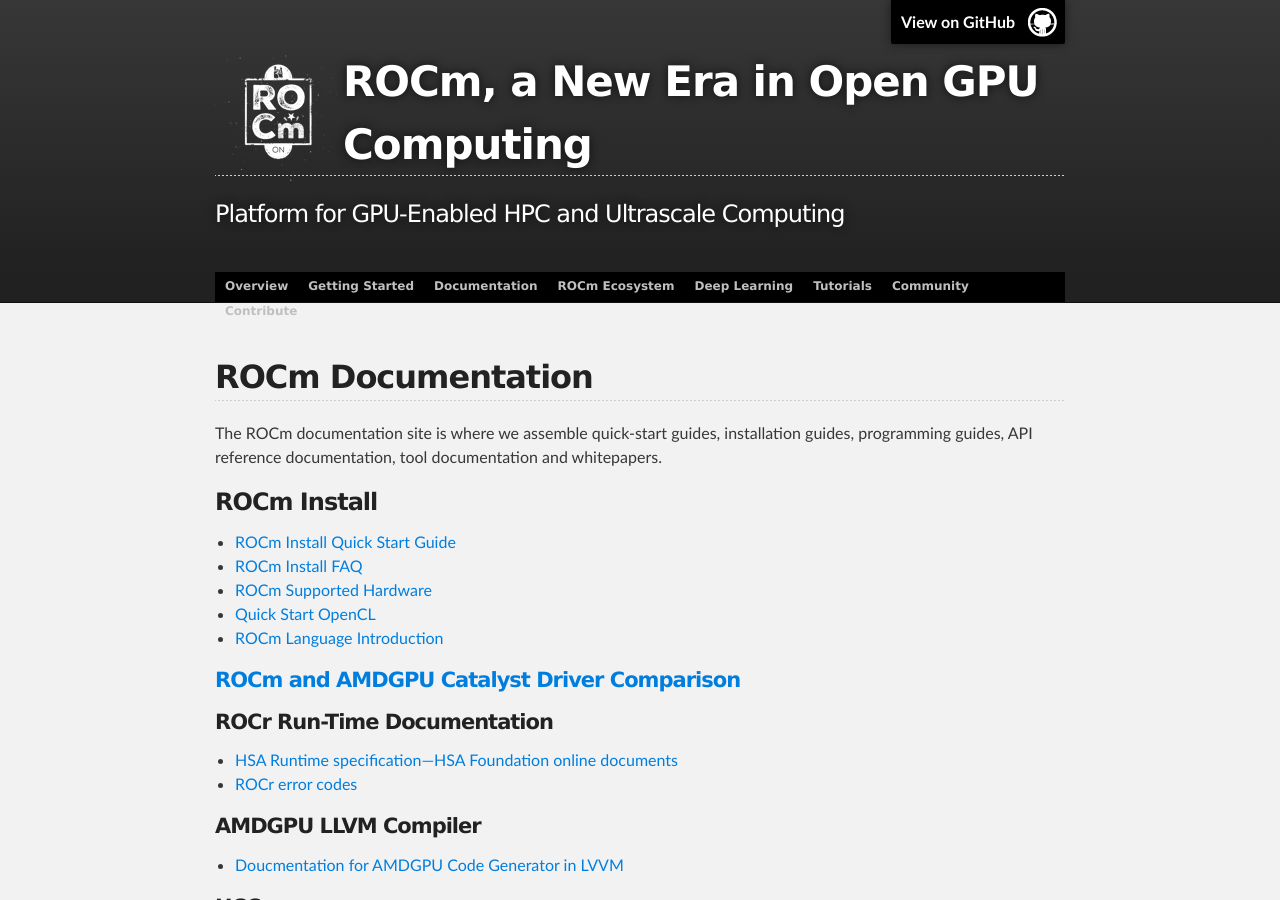
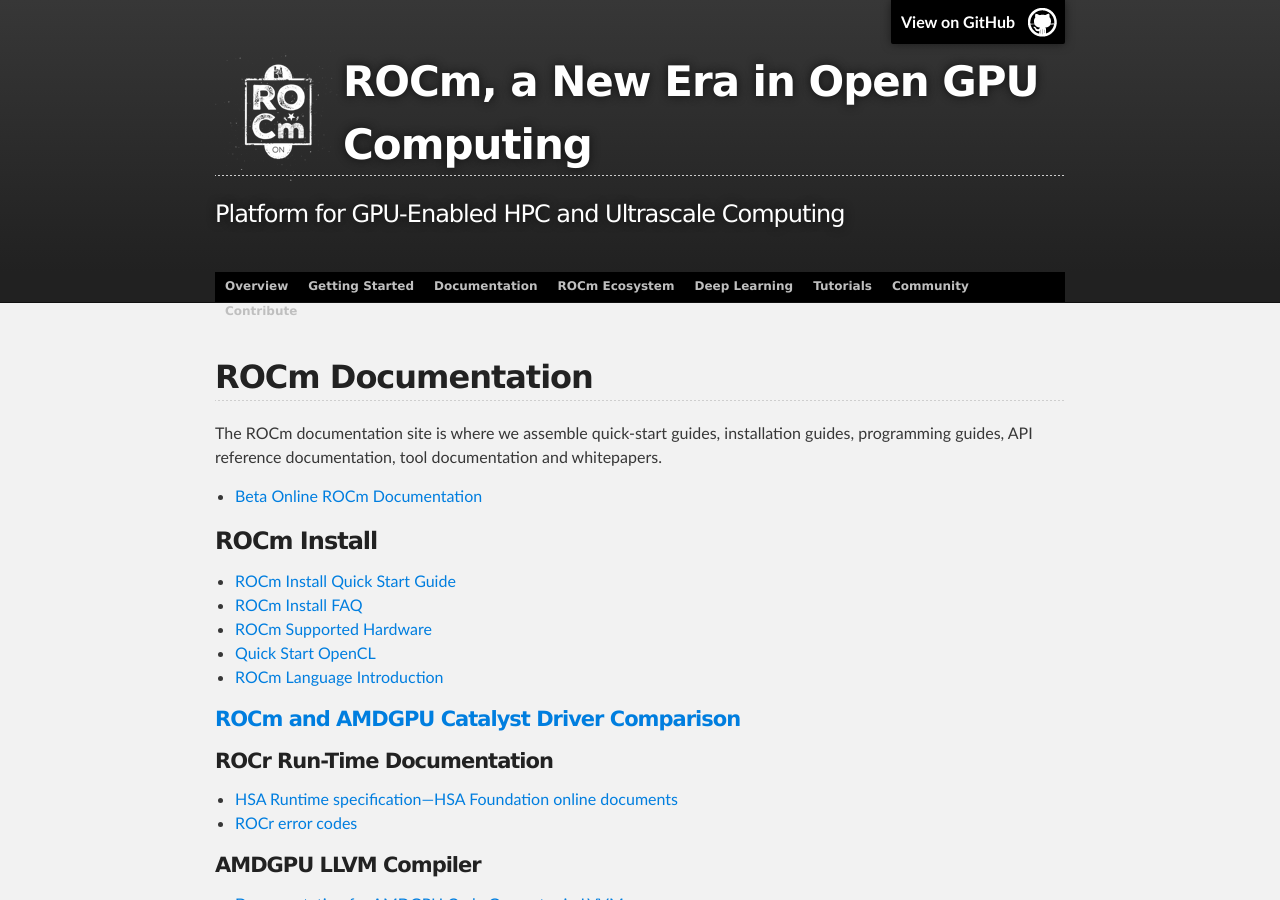
Before and after one commit to ROCm/ROCm.github.io, a Jekyll site: the page built from documentation.md, in a window 1280 px wide and 900 px high. Built offline with Jekyll 4.4.1, drawn with Linux system fonts in a browser that asks for light colours.

Commit message:
Update documentation.md

```diff
--- a/documentation.md
+++ b/documentation.md
@@ -6,6 +6,8 @@
 ## ROCm Documentation
 
 The ROCm documentation site is where we assemble quick-start guides, installation guides, programming guides, API reference documentation, tool documentation and whitepapers.
+
+* [Beta Online ROCm Documentation](http://rocm-documentation.readthedocs.io/en/latest/index.html)
 
 ### ROCm Install
 * [ROCm Install Quick Start Guide](ROCmInstall.md)
```
